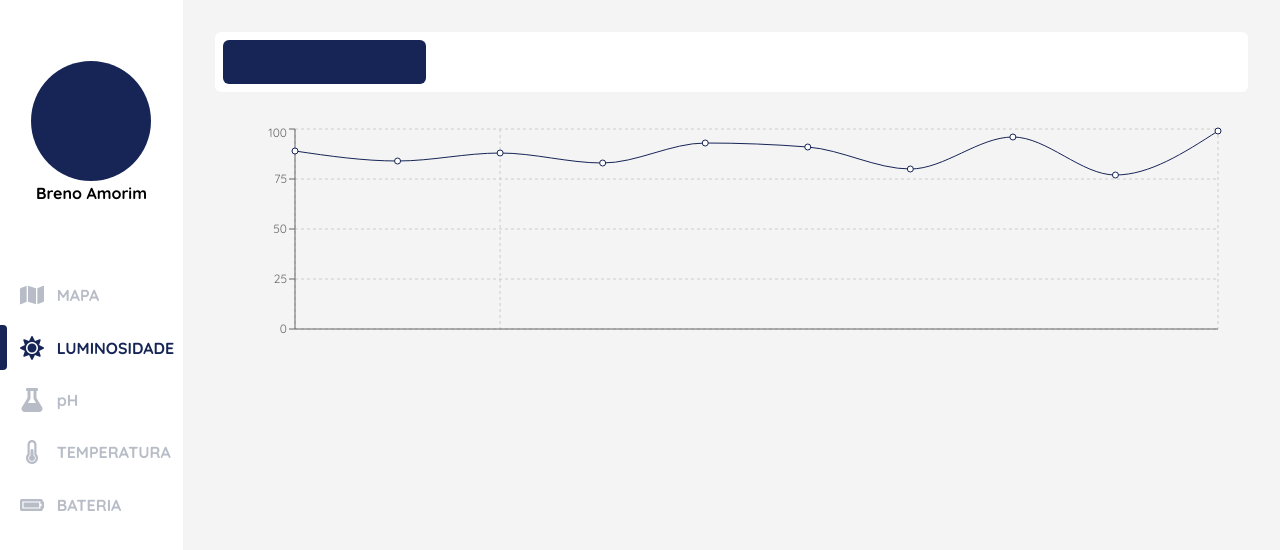
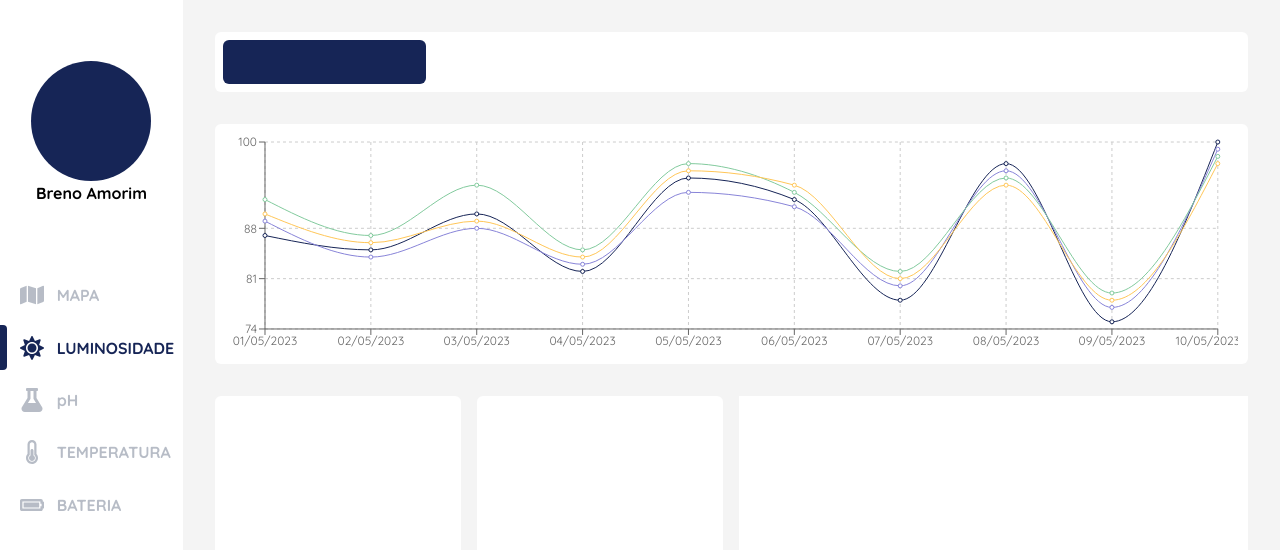
Before and after one commit to RodrigoM2004/smartfarm-reading-mss, a React (Vite) app in the folder frontend/: page /dashboard/lum in a window 1280 px wide. Shown: the top 550 px of the page. Built offline with nearby package versions, Linux system fonts and the light colour scheme.

Commit message:
feat: lumpage chart with multiple lines colored and base for next data

```diff
--- /dev/null
+++ b/frontend/src/pages/dashboard/components/linechart/linechart.jsx
@@ -0,0 +1,88 @@
+
+import { LineChart, Line, XAxis, YAxis, CartesianGrid, Tooltip, Legend, ResponsiveContainer } from 'recharts';
+import { useUser } from "../../../../utils/contexts/UserContext";
+
+export default function CustomLineChart() {
+
+const { userData } = useUser()
+
+const processChartData = (sensors) => {
+  const dateMap = {};
+
+  // Para cada sensor
+  sensors.forEach(sensor => {
+    // Para cada leitura do sensor
+    sensor.readings.forEach(reading => {
+      const dateStr = new Date(reading.data).toISOString().split('T')[0];
+
+      if (!dateMap[dateStr]) {
+        dateMap[dateStr] = {
+          date: reading.data,
+          // Inicializa todos os sensores como null (serão preenchidos se tiverem dados)
+          ...Object.fromEntries(sensors.map(s => [`sensor_${s.id}`, null]))
+        };
+      }
+
+      // Adiciona o valor deste sensor para esta data
+      dateMap[dateStr][`sensor_${sensor.id}`] = reading.luminosity;
+    });
+  });
+
+  return Object.values(dateMap).sort((a, b) => new Date(a.date) - new Date(b.date));
+};
+
+const chartData = processChartData(userData.sensors);
+
+    return (
+        <div className='h-full w-full bg-white rounded-md' style={{ paddingLeft: 0 }}>
+        <ResponsiveContainer width="99%" height="100%" className={"   pt-2 rounded-md"}>
+            <LineChart
+              data={chartData}
+              margin={{ top: 10, right:20, left: -10, bottom: 5 }}
+            >
+              <CartesianGrid strokeDasharray="3 3" />
+              <XAxis
+          dataKey="date"
+          tick={{ fontSize: 12 }}
+          tickFormatter={(date) => {
+            // Ajusta para o fuso horário local antes de formatar
+            const localDate = new Date(date);
+            localDate.setMinutes(localDate.getMinutes() + localDate.getTimezoneOffset());
+            return localDate.toLocaleDateString('pt-BR');
+          }}
+        />
+              <YAxis tick={{ fontSize: 12 }} domain={['dataMin - 1', 'dataMax']} />
+              <Tooltip
+                contentStyle={{
+                  fontSize: '14px',
+                  padding: '5px 10px'
+                }}
+                labelFormatter={(date) => {
+            const localDate = new Date(date);
+            localDate.setMinutes(localDate.getMinutes() + localDate.getTimezoneOffset());
+            return localDate.toLocaleDateString('pt-BR');
+          }}
+              />
+
+              {userData.sensors.map((sensor, index) => {
+                const colors = ['#162456', '#8884d8', '#82ca9d', '#ffc658', '#ff8042'];
+                const color = colors[index % colors.length];
+
+                return (
+                  <Line
+                    key={sensor.id}
+                    type="monotone"
+                    dataKey={`sensor_${sensor.id}`}
+                    name={`Sensor #${sensor.id}`}
+                    stroke={color}
+                    activeDot={{ r: 6 }}
+                    dot={{ r: 2 }}
+                    isAnimationActive={false}
+                  />
+                );
+              })}
+            </LineChart>
+          </ResponsiveContainer>
+          </div>
+    )
+}
--- a/frontend/src/pages/dashboard/lumPage.jsx
+++ b/frontend/src/pages/dashboard/lumPage.jsx
@@ -1,7 +1,7 @@
 import { useSidebar } from '../../utils/contexts/SidebarContext';
 import { useEffect } from 'react';
 import { useUser } from '../../utils/contexts/UserContext';
-import { LineChart, Line, XAxis, YAxis, CartesianGrid, Tooltip, Legend, ResponsiveContainer } from 'recharts';
+import CustomLineChart from './components/linechart/linechart';
 
 export default function LumPage() {
 
@@ -12,9 +12,7 @@ export default function LumPage() {
         setSelectedIndex(1)
       }, [setSelectedIndex])
 
-
-
-    return <div className="w-full h-full flex p-8 text-black text-5xl">
+    return <div className="w-full h-full flex p-8 text-black text-5x flex-col">
       <div className='w-full h-60'>
         <div className='w-full h-15  bg-white rounded-md mb-8 p-2'>
           <div className='w-1/5 h-full bg-blue-950 rounded-md flex items-center justify-center'>
@@ -22,20 +20,23 @@ export default function LumPage() {
              {dashboardFilterFinalData}
             </div>
           </div>
+
         </div>
-        <ResponsiveContainer width="100%" height="100%">
-          <LineChart data={userData.sensors[1].readings} margin={{ top: 5, right: 30, left: 20, bottom: 5 }}>
-            <CartesianGrid strokeDasharray="3 3" />
-            <XAxis dataKey="data" />
-            <YAxis   tick={{ fontSize: 12 }}/>
-            <Tooltip contentStyle={{
-    fontSize: '14px',
-    padding: '5px 10px'
-  }}/>
+        <div>
 
-            <Line type="monotone" dataKey="luminosity" stroke="#162456" activeDot={{ r: 8 }} />
-          </LineChart>
-        </ResponsiveContainer>
+        </div>
+        <CustomLineChart />
+        <div className='w-full h-100 rounded-md mb-8 flex flex-row gap-4'>
+          <div className=' w-1/2 h-100 mt-8 grid grid-cols-2 gap-4'>
+            <div className='bg-white w-full h-full rounded-md'></div>
+            <div className='bg-white w-full h-full rounded-md'></div>
+            <div className='bg-white w-full h-full rounded-md'></div>
+            <div className='bg-white w-full h-full rounded-md'></div>
+          </div>
+          <div className='bg-white w-1/2 h-100 mt-8'>
+
+          </div>
+        </div>
       </div>
     </div>
 }
```
